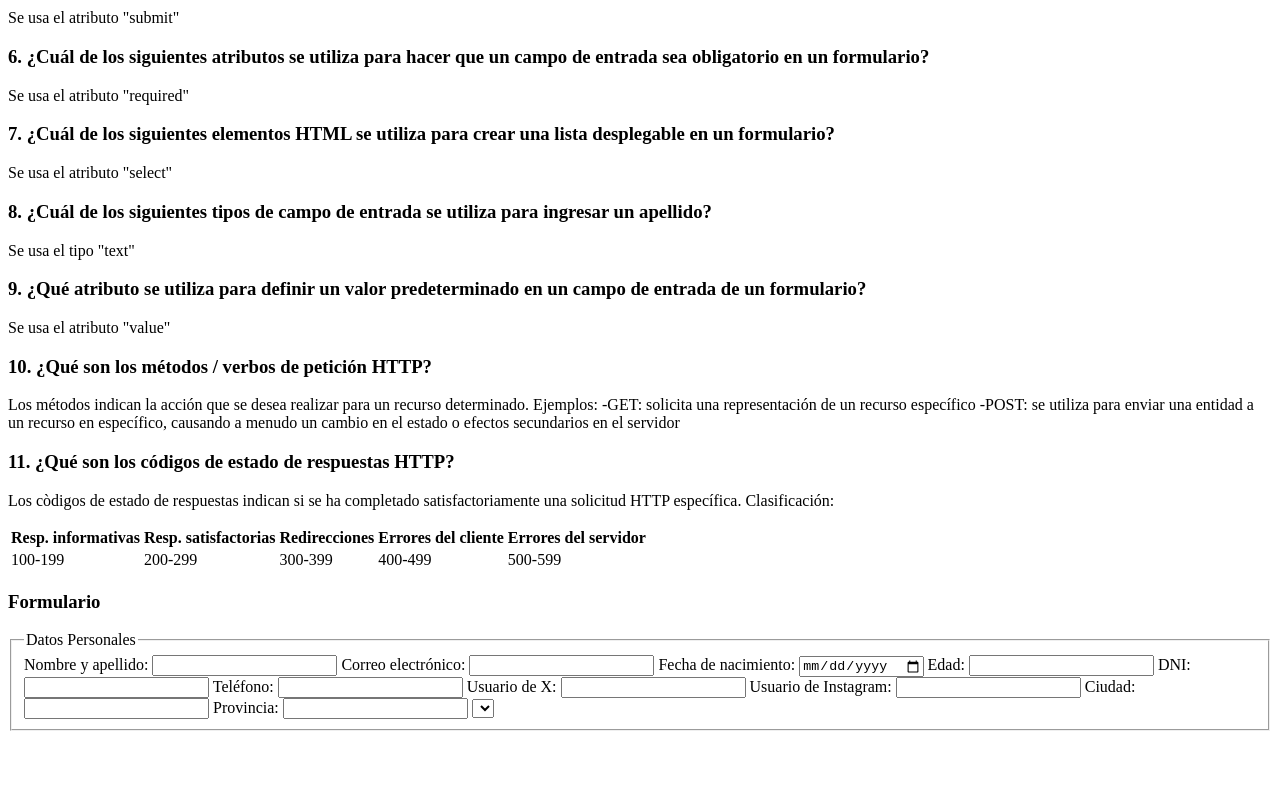
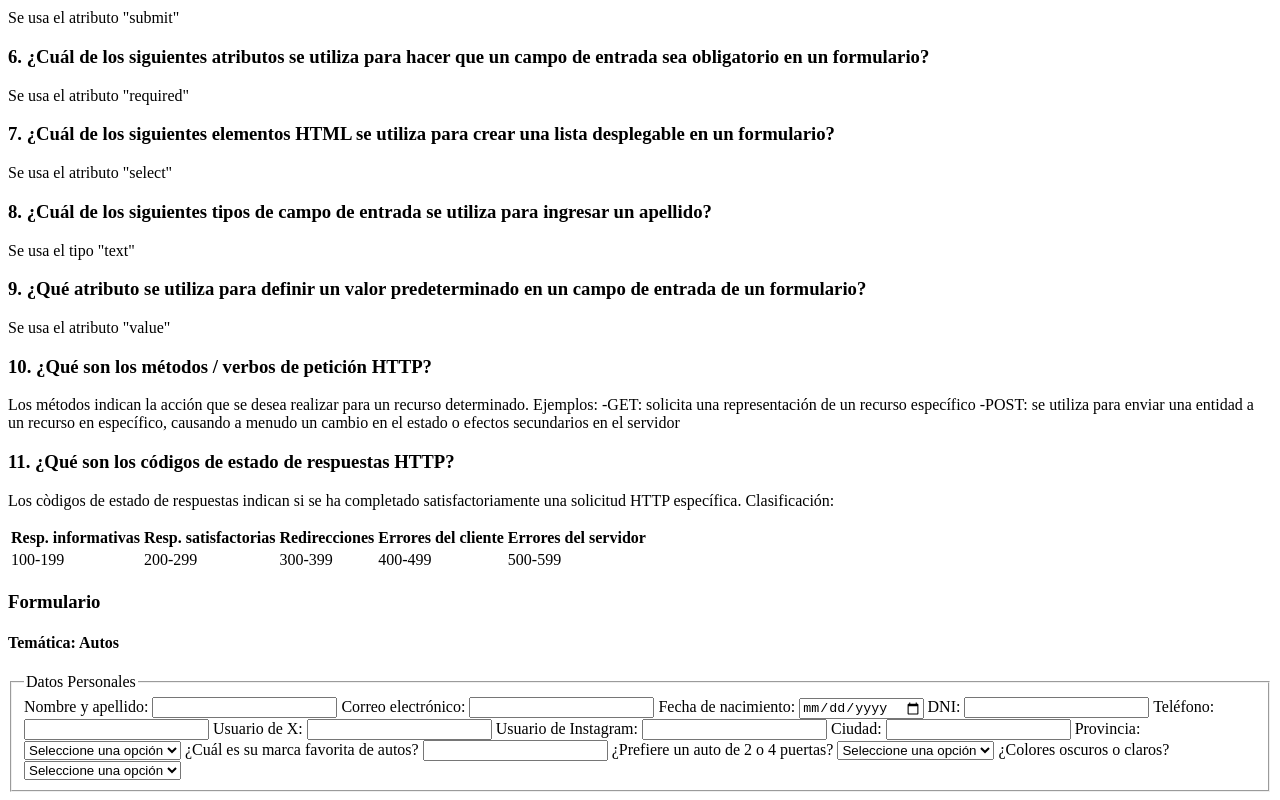
Before and after one commit to jeree1706/TP05-Formulario, a plain HTML site: page index.html in a window 1280 px wide. Shown: the part 468-1268 px from the top of the page. Before the commit the page ends 1207 px from the top, so only its background shows below. Drawn offline with Linux system fonts and the light colour scheme.

Commit message:
tp5 finalizado

```diff
--- a/index.html
+++ b/index.html
@@ -59,22 +59,20 @@
     </table>
     </p>
     <h3>Formulario</h3>
+    <h4>Temática: Autos</h4>
     <form action="/registro" method="post">
 
         <fieldset>
             <legend>Datos Personales</legend>
 
-            <label for="nombre y apellido">Nombre y apellido:</label>
-            <input type="text" id="nombre y apellido" name="nombre y apellido" required>
+            <label for="nombre_apellido">Nombre y apellido:</label>
+            <input type="text" id="nombre_apellido" name="nombre_apellido" required>
 
             <label for="email">Correo electrónico:</label>
             <input type="email" id="email" name="email" required>
 
-            <label for="fecha de nacimiento">Fecha de nacimiento:</label>
-            <input type="date" id="fecha de nacimiento" name="fecha de nacimiento" required>
-
-            <label for="edad">Edad:</label>
-            <input type="number" id="edad" name="edad" required>
+            <label for="fecha_nacimiento">Fecha de nacimiento:</label>
+            <input type="date" id="fecha_nacimiento" name="fecha_nacimiento" required>
 
             <label for="DNI">DNI:</label>
             <input type="number" id="DNI" name="DNI" required>
@@ -92,11 +90,50 @@
             <input type="text" id="ciudad" name="ciudad" required>
 
             <label for="provincia">Provincia:</label>
-            <input type="text" id="provincia" name="provincia" required>
+            <select name="provincia" id="provincia">
+                <option value="">Seleccione una opción</option>
+                <option value="1">BS. AS.</option>
+                <option value="2">Rio Negro</option>
+                <option value="3">Neuquén</option>
+                <option value="4">La Pampa</option>
+                <option value="5">Chubut</option>
+                <option value="6">Mendoza</option>
+                <option value="7">San Luis</option>
+                <option value="8">Córdoba</option>
+                <option value="9">Santa Fe</option>
+                <option value="10">Entre Ríos</option>
+                <option value="11">San Juan</option>
+                <option value="12">La Rioja</option>
+                <option value="13">Catamarca</option>
+                <option value="14">Tucumán</option>
+                <option value="15">Sgo Del Estereo</option>
+                <option value="16">Chaco</option>
+                <option value="17">Corrientes</option>
+                <option value="18">Misiones</option>
+                <option value="19">Formosa</option>
+                <option value="20">Salta</option>
+                <option value="21">Jujuy</option>
+                <option value="22">Sta Cruz</option>
+                <option value="23">Tierra del Fuego</option>
+            </select>
+
+            <label for="pregunta">¿Cuál es su marca favorita de autos?</label>
+            <input type="text">
 
 
-            <select name="" id="">
-                <option value=""></option>
+            <label for="cant_puertas">¿Prefiere un auto de 2 o 4 puertas?</label>
+            <select name="cant_puertas" id="cant_puertas">
+                <option value="">Seleccione una opción</option>
+                <option value="1">2 puertas</option>
+                <option value="2">4 puertas</option>
+            </select>
+
+            <label for="color">¿Colores oscuros o claros?</label>
+            <select name="color" id="color">
+                <option value="">Seleccione una opción</option>
+                <option value="1">Oscuros</option>
+                <option value="2">Claros</option>
+
             </select>
 
         </fieldset>
```
